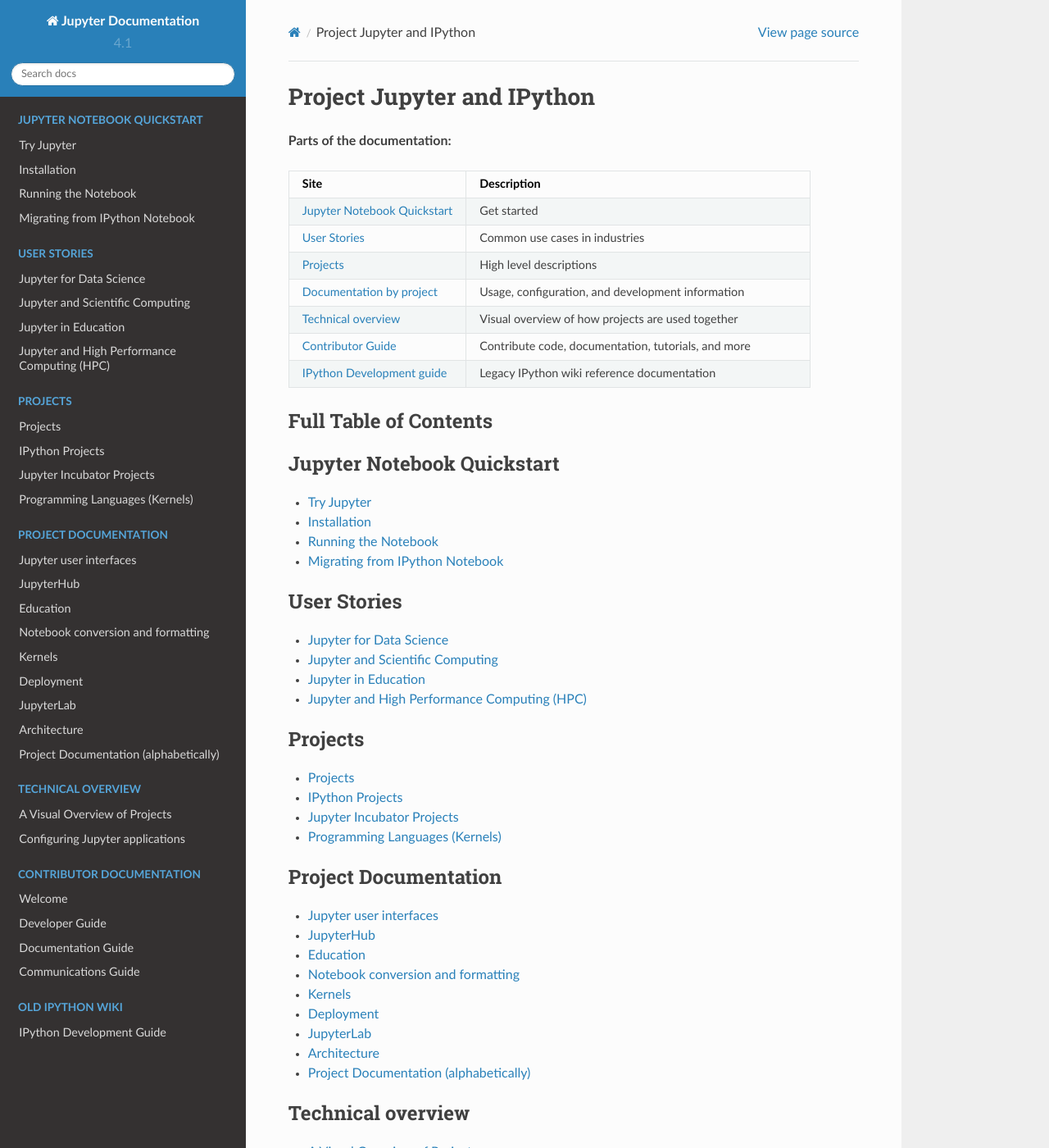
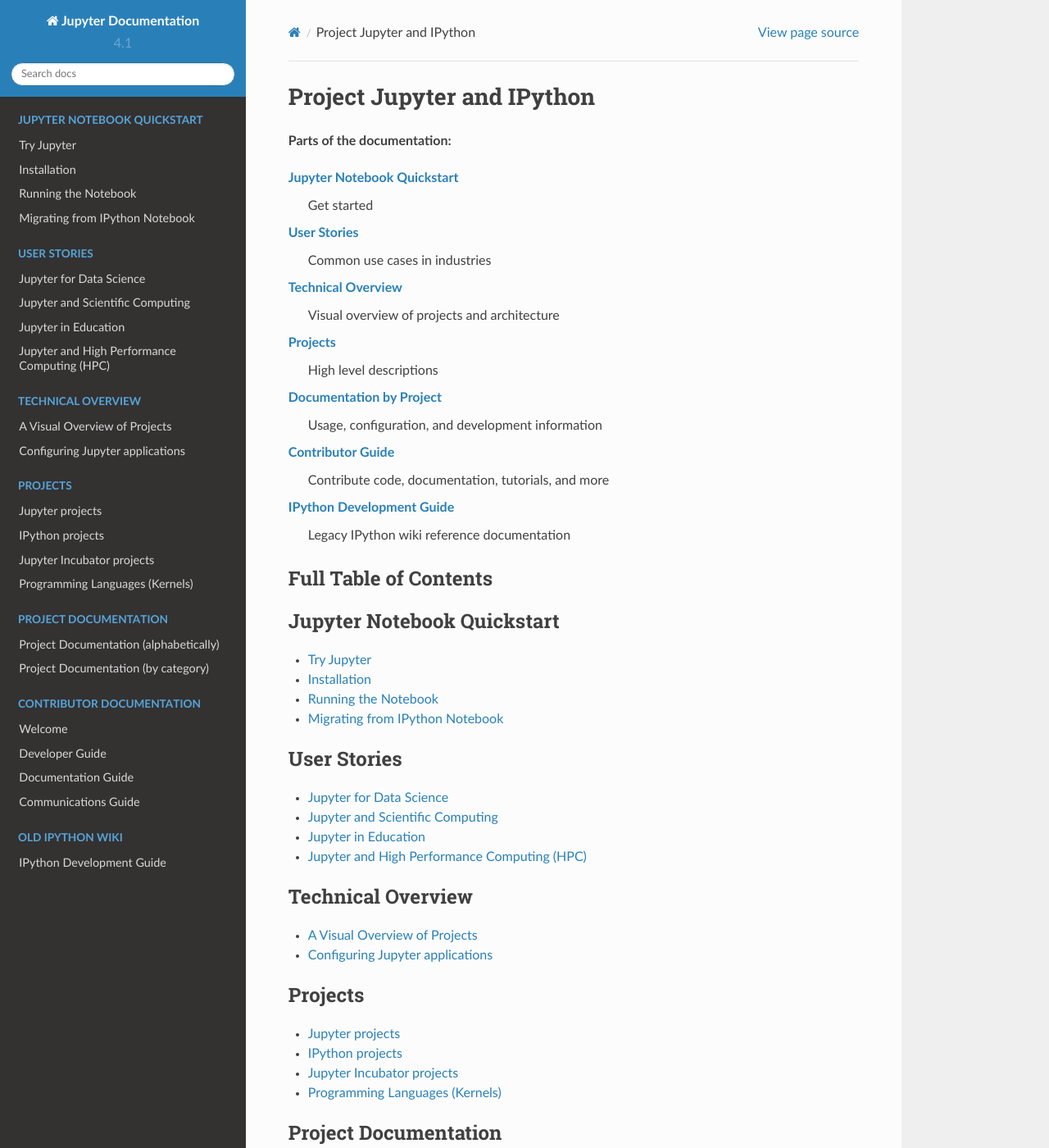
Before and after one commit to jupyter/jupyter, a Sphinx documentation site: the page built from docs/source/index.rst, in a window 1280 px wide and 1400 px high. Shown: the whole window at 82% size. Built offline with Sphinx 7.4.7 and the Read the Docs theme 2.0.0, drawn with Linux system fonts in a browser that asks for light colours; pages that are not in the unit, such as notebooks, are missing from menus; some of the changed text lies outside the part shown.

```diff
--- a/docs/source/doc-proj-categories.rst
+++ b/docs/source/doc-proj-categories.rst
@@ -1,4 +1,6 @@
-
+===================================
+Project Documentation (by category)
+===================================
 
 **Documentation on usage, configuration and development**
 
--- a/docs/source/incubator.rst
+++ b/docs/source/incubator.rst
@@ -1,2 +1,2 @@
-Jupyter Incubator Projects
+Jupyter Incubator projects
 ==========================
--- a/docs/source/index.rst
+++ b/docs/source/index.rst
@@ -6,17 +6,20 @@ Project Jupyter and IPython
 
 **Parts of the documentation:**
 
-.. csv-table::
-   :header: "Site", "Description"
-   :widths: 18, 35
-
-   :ref:`Jupyter Notebook Quickstart <user-docs>`, Get started
-   :ref:`User Stories <about-docs>`, Common use cases in industries
-   :ref:`Projects <jupyter-subprojects>`, High level descriptions
-   :ref:`Documentation by project <project-links>`, "Usage, configuration, and development information"
-   :ref:`Technical overview <tech-overview>`, Visual overview of how projects are used together
-   :ref:`Contributor Guide <dev-docs>`, "Contribute code, documentation, tutorials, and more"
-   :ref:`IPython Development guide <ipydevguide>`, Legacy IPython wiki reference documentation
+:ref:`Jupyter Notebook Quickstart <user-docs>`
+    Get started
+:ref:`User Stories <about-docs>`
+    Common use cases in industries
+:ref:`Technical Overview <tech-overview>`
+    Visual overview of projects and architecture
+:ref:`Projects <jupyter-subprojects>`
+    High level descriptions
+:ref:`Documentation by Project <project-links>`
+    Usage, configuration, and development information
+:ref:`Contributor Guide <dev-docs>`
+    Contribute code, documentation, tutorials, and more
+:ref:`IPython Development Guide <ipydevguide>`
+    Legacy IPython wiki reference documentation
 
 
 .. _fulltoc:
@@ -46,6 +49,16 @@ Full Table of Contents
    education
    hpc
 
+.. _tech-overview:
+
+.. toctree::
+   :maxdepth: 1
+   :caption: Technical Overview
+
+   visual_overview
+   system
+   config
+
 .. _jupyter-subprojects:
 
 .. toctree::
@@ -60,22 +73,11 @@ Full Table of Contents
 .. _project-links:
 
 .. toctree::
-   :titlesonly:
+   :maxdepth: 1
    :caption: Project Documentation
 
+   doc-proj-alpha
    doc-proj-categories
-   doc-proj-alpha
-
-
-.. _tech-overview:
-
-.. toctree::
-   :maxdepth: 1
-   :caption: Technical overview
-
-   visual_overview
-   system
-   config
 
 .. _dev-docs:
 
--- a/docs/source/ipython_projects.rst
+++ b/docs/source/ipython_projects.rst
@@ -1,4 +1,4 @@
-IPython Projects
+IPython projects
 ================
 
 This section will describe briefly the projects with repos in the IPython
--- a/docs/source/subprojects.rst
+++ b/docs/source/subprojects.rst
@@ -1,9 +1,9 @@
 .. _subprojects:
 
 
-========
-Projects
-========
+================
+Jupyter projects
+================
 
 Project Jupyter is developed as a set of subprojects. The following is a topical
 list of the officially supported and maintained subprojects with links to the
```
